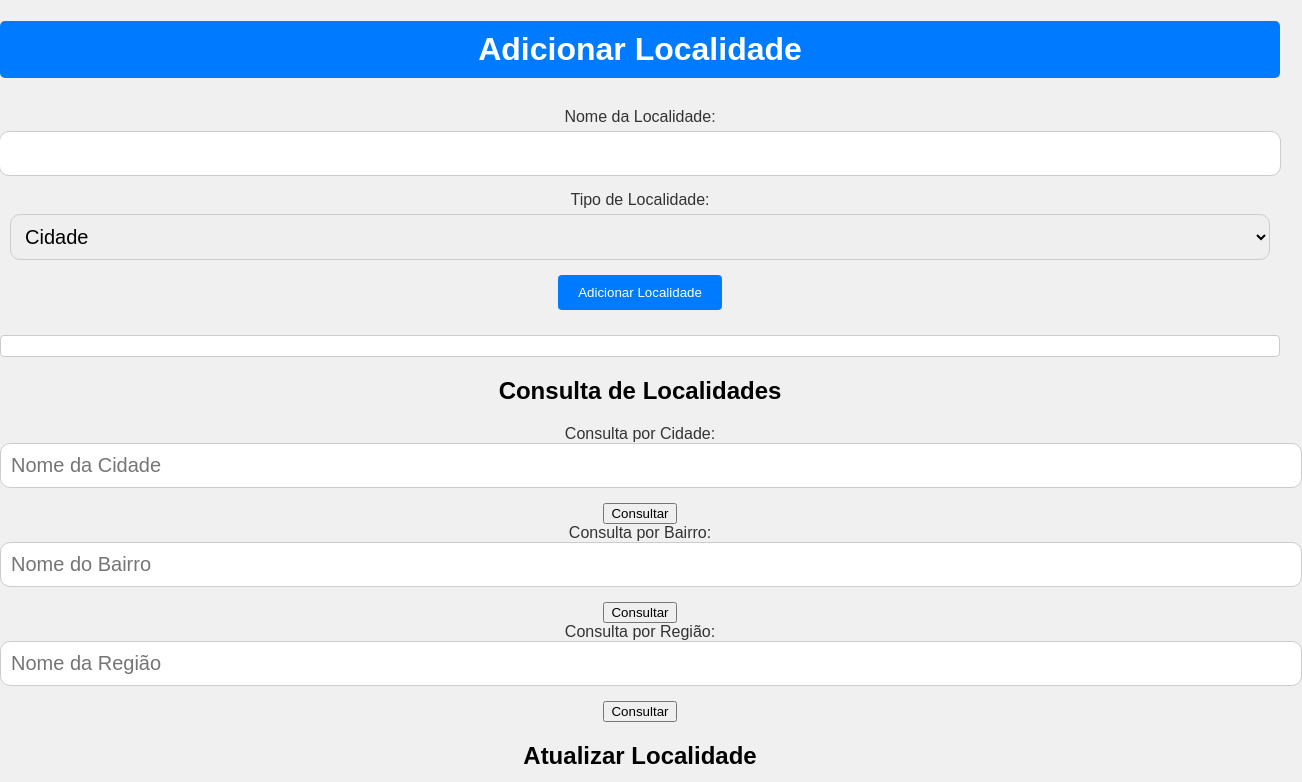
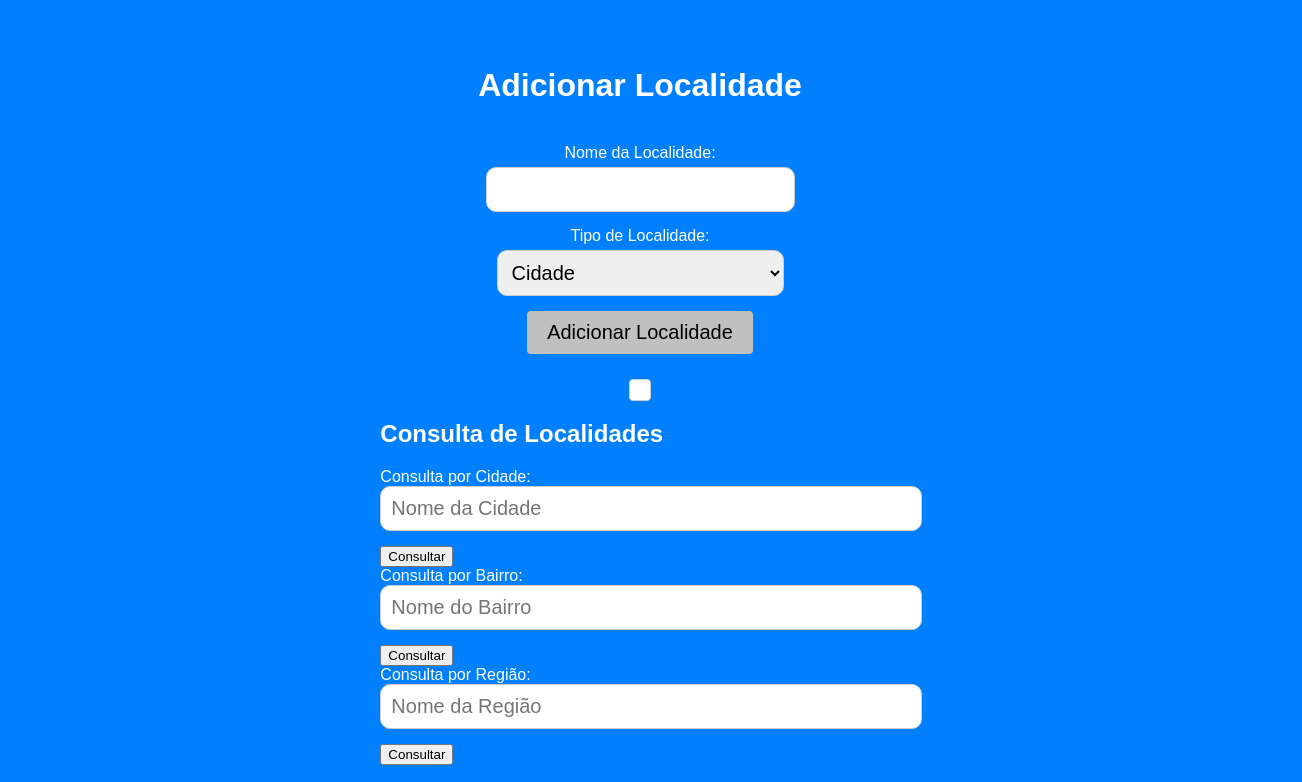
Before and after one commit to PedroVRibeiro/N697-DesenvolvimentoSoftwareNuvem, a plain HTML site: page pages/localizacoes/localizacoes.html in a window 1280 px wide. Shown: the top 782 px of the page, 1302 px wide, since content can reach past the window. Drawn offline with Linux system fonts and the light colour scheme.

Commit message:
Ajustes finais no design da Pg de Localidades

```diff
--- a/pages/localizacoes/localizacoes.css
+++ b/pages/localizacoes/localizacoes.css
@@ -1,10 +1,14 @@
 /* Estilos gerais */
 body {
     font-family: Arial, sans-serif;
-    background-color: #f0f0f0;
+    background-color: #0080ff;
     margin: 0;
     padding: 0;
-    text-align: center;
+    display: flex;
+    flex-direction: column;
+    align-items: center;
+    justify-content: center;
+    height: 150vh;
 }
 
 .container {
@@ -18,7 +22,10 @@ body {
 
 /* Estilos para o formulário */
 h1 {
-    color: #007BFF; /* Azul */
+    color: #ffffff; /* Azul */
+}
+h2 {
+    color: #ffffff; /* Azul */
 }
 
 form {
@@ -30,7 +37,7 @@ form {
 
 label {
     margin-bottom: 5px;
-    color: #333;
+    color: #ffffff;
 }
 
 input[type="text"],
@@ -44,20 +51,22 @@ select {
 }
 
 button[type="submit"] {
-    background-color: #007BFF; /* Azul */
-    color: #fff;
+    background-color: #c0c0c0;
+    color: #000000;
     padding: 10px 20px;
     border: none;
     border-radius: 4px;
     cursor: pointer;
     transition: background-color 0.3s ease;
+    font-size: 20px;
 }
 
 button[type="submit"]:hover {
-    background-color: #0056b3; /* Azul mais escuro */
+    background-color: #0056b3;
+    color: #ffffff;
 }
 
-/* Estilos para a área de mensagem */
+/* área de mensagem */
 #mensagem {
     margin-top: 15px;
     padding: 10px;
@@ -67,16 +76,16 @@ button[type="submit"]:hover {
     color: #333;
 }
 
-/* Estilo para o título "Adicionar Localidade" */
+/* Adicionar Localidade */
 .titulo {
-    background-color: #007BFF; /* Cor de fundo azul */
-    color: #fff; /* Cor do texto branca */
+
+    color: #ffffff; /* Cor do texto branca */
     padding: 10px; /* Espaçamento interno */
     border-radius: 5px; /* Bordas arredondadas */
     margin-bottom: 20px; /* Espaçamento inferior */
 }
 
-/* Estilos para botões de CRUD */
+/* botões de CRUD */
 .crud-button {
   background-color: #007bff;
   color: #fff;
@@ -92,7 +101,7 @@ button[type="submit"]:hover {
   background-color: #0056b3;
 }
 
-/* Estilos para formulário de adição de localidades */
+/* formulário de adição de localidades */
 .crud-form {
   margin-top: 20px;
 }
@@ -103,7 +112,7 @@ button[type="submit"]:hover {
   margin-right: 10px;
 }
 
-/* Estilos para mensagens de sucesso e erro */
+/* mensagens de sucesso e erro */
 .crud-success-message {
   color: green;
   font-weight: bold;
```
